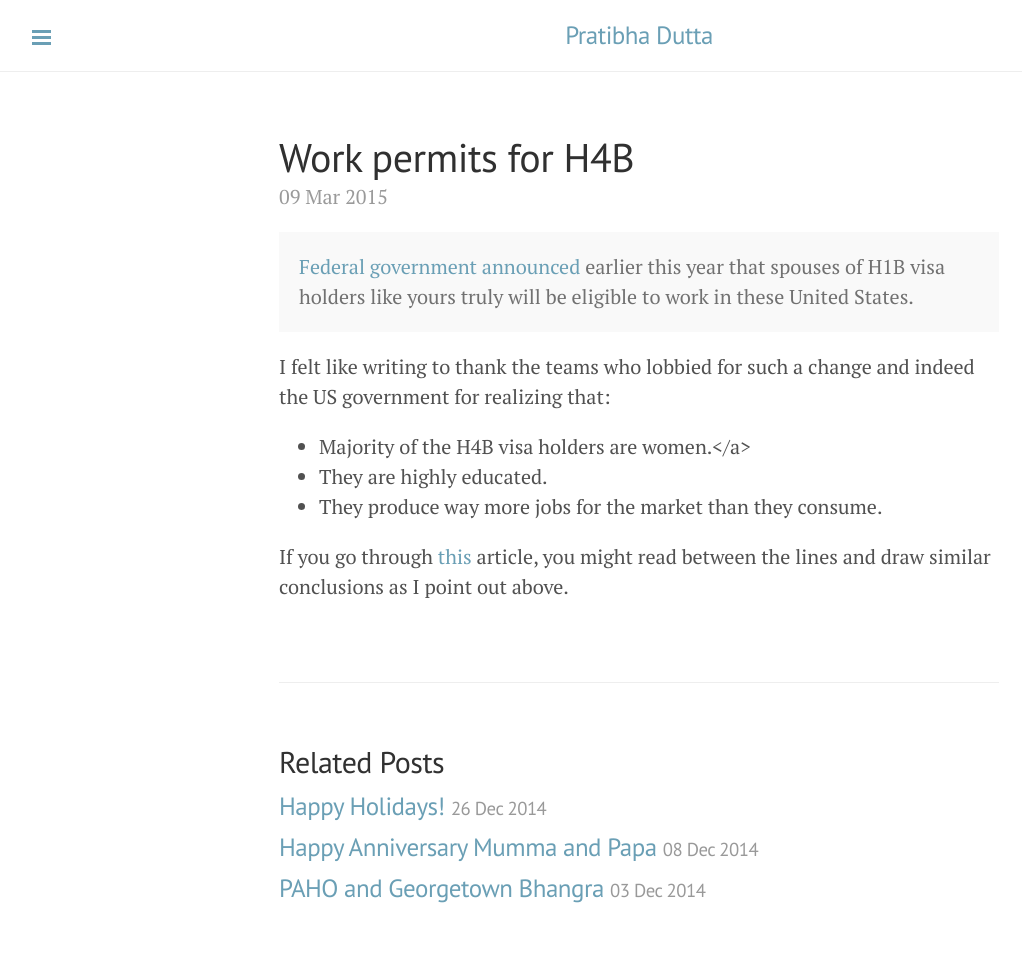
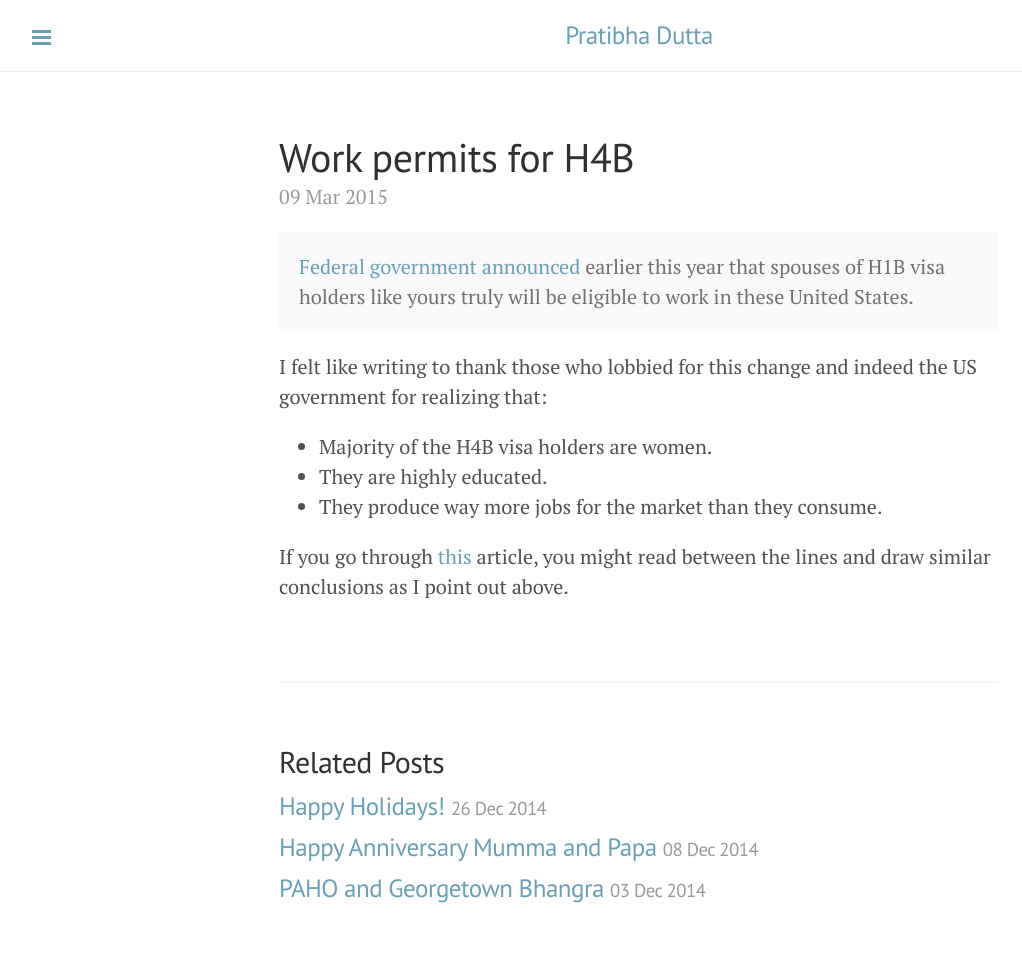
Before and after one commit to ishankapoor/pratibhadutta, a Jekyll site: the page built from _posts/2015-03-09-work-permits-for-h4b.md, in a window 1280 px wide. Shown: the whole page, without its empty margins (1-1023 px from the left). Built offline with Jekyll 4.4.1, drawn with Linux system fonts in a browser that asks for light colours.

Commit message:
removing errant </a> and some grammar modification
removing errant </a> and some grammar modification

```diff
--- a/_posts/2015-03-09-work-permits-for-h4b.md
+++ b/_posts/2015-03-09-work-permits-for-h4b.md
@@ -8,9 +8,9 @@ title: Work permits for H4B
 <a href="http://www.uscis.gov/news/dhs-extends-eligibility-employment-authorization-certain-h-4-dependent-spouses-h-1b-nonimmigrants-seeking-employment-based-lawful-permanent-residence">Federal government announced</a> earlier this year that spouses of H1B visa holders like yours truly will be eligible to work in these United States.
 </div>
 
-I felt like writing to thank the teams who lobbied for such a change and indeed the US government for realizing that:
+I felt like writing to thank those who lobbied for this change and indeed the US government for realizing that:
 
-- Majority of the H4B visa holders are women.</a>
+- Majority of the H4B visa holders are women.
 - They are highly educated.
 - They produce way more jobs for the market than they consume.
 
```
